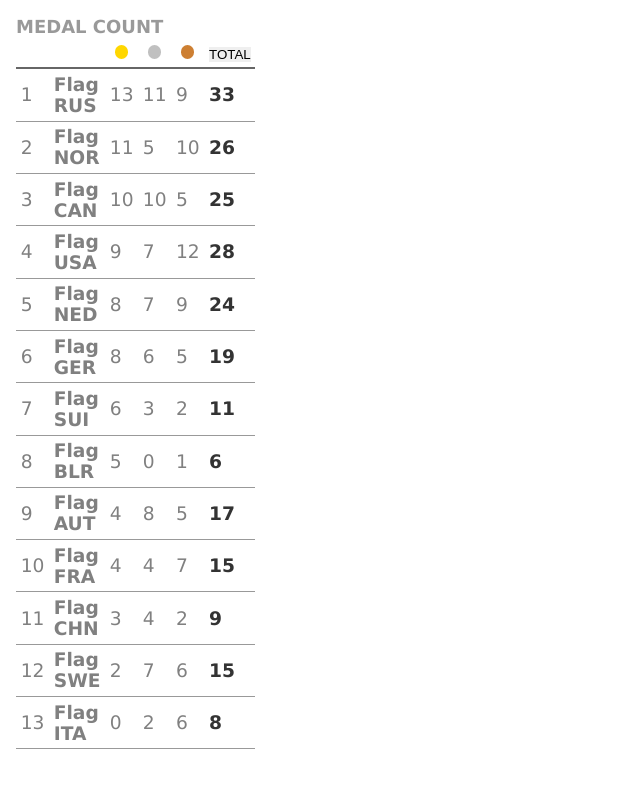
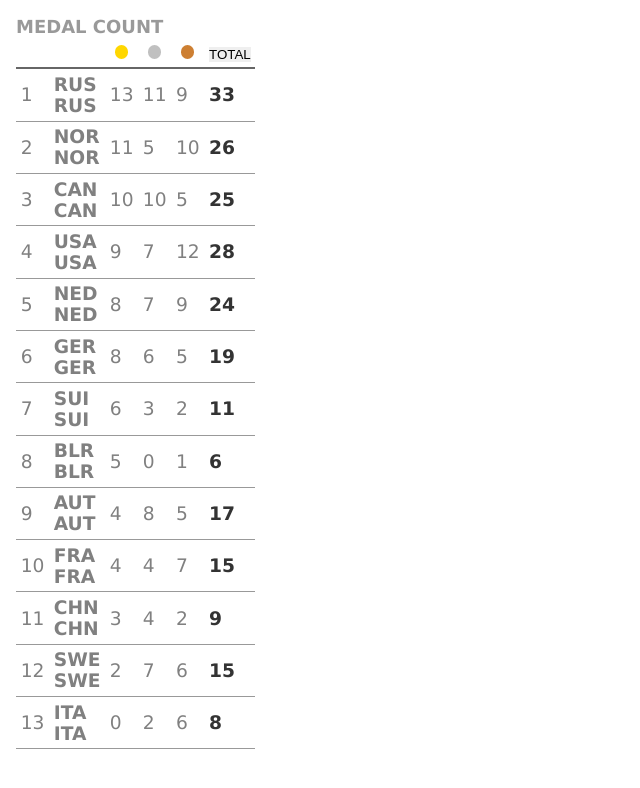
Before and after one commit to leegee/medals-mini-app, a Next.js app: page / in a window 1280 px wide. Shown: the top 788 px of the page, without its empty margins (0-640 px from the left). Built offline with nearby package versions, Linux system fonts and the light colour scheme.

Commit message:
Flag sprite stub + props

```diff
--- a/src/components/Flag.tsx
+++ b/src/components/Flag.tsx
@@ -1,5 +1,8 @@
-export default function Flag() {
+interface IFlagProps {
+    code: string;
+}
+export default function Flag(props: IFlagProps) {
     return (
-        <div>Flag</div>
+        <div>{props.code}</div>
     );
 }
--- a/src/components/MedalTable.tsx
+++ b/src/components/MedalTable.tsx
@@ -58,7 +58,7 @@ export default function MedalTable({
                             {index + 1}
                         </td>
                         <td className={styles.code}>
-                            <Flag code='code' />
+                            <Flag code={entry.code} />
                             {entry.code}
                         </td>
                         <td>
```
